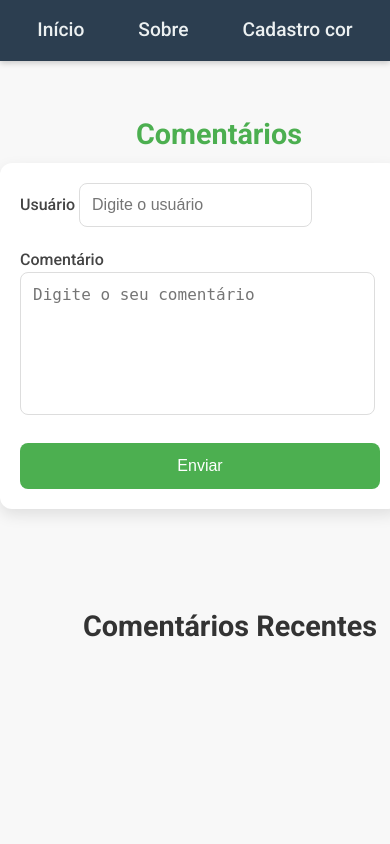
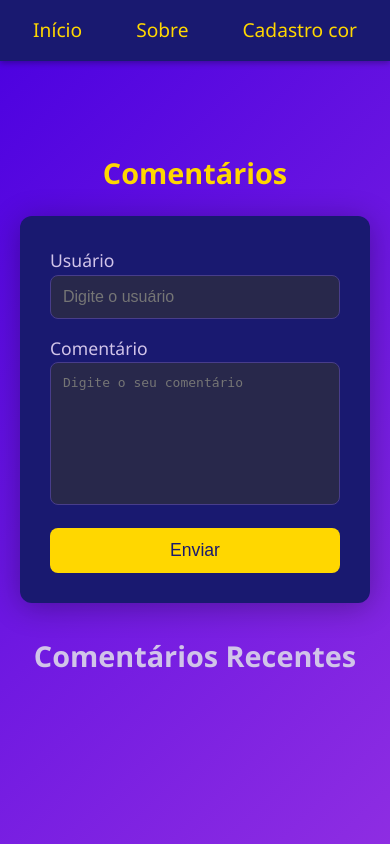
Before and after one commit to DevGabrielPortfolio/render_template_atualizado, a Flask app: page /comentarios in a window 390 px wide; the page is wider, and only the part inside the window is pictured. Run offline with Flask 3, Linux system fonts and the light colour scheme; data that the repository does not hold is empty.

Commit message:
MODIFY: posicionamento

```diff
--- a/static/css/comentarios.css
+++ b/static/css/comentarios.css
@@ -7,35 +7,41 @@
 
 /* Corpo e fundo da página */
 body {
-    font-family: 'Roboto', sans-serif;
-    background-color: #f8f8f8;
-    color: #333;
+    font-family: 'Segoe UI', Tahoma, Geneva, Verdana, sans-serif;
+    background: linear-gradient(135deg, #4A00E0, #8E2DE2); /* Gradiente roxo profundo */
+    color: #E0E0E0; /* Cinza claro */
     line-height: 1.6;
+    display: flex;
+    justify-content: center;
+    align-items: flex-start;
+    min-height: 100vh;
 }
 
-.container{
-    position: absolute;
-    left: 130px;
-    width: 800px;
+/* Container principal */
+.container {
+    width: 100%;
+    max-width: 900px;
+    margin-top: 80px;
+    padding: 20px;
 }
 
-/* Container do formulário */
+/* Container do formulário (fixo à direita) */
 .container-form {
-    width: 100%;
-    max-width: 650px;
-    padding: 25px;
-    background-color: #fff;
+    position: fixed;
+    right: 30px;
+    bottom: 30px;
+    width: 350px;
+    padding: 30px;
+    background-color: #191970; /* Azul meia-noite */
+    box-shadow: 0 4px 30px rgba(0, 0, 0, 0.3);
     border-radius: 12px;
-    box-shadow: 0 6px 15px rgba(0, 0, 0, 0.1);
-    position: fixed;
-    top: 100px;
-    left: 60%;
-    transition: all 0.3s ease;
     z-index: 1000;
+    transition: transform 0.3s ease, box-shadow 0.3s ease;
 }
 
 .container-form:hover {
-    transform: translateY(-5px);
+    transform: scale(1.05);
+    box-shadow: 0 8px 50px rgba(0, 0, 0, 0.4);
 }
 
 .formatacao-form {
@@ -44,198 +50,185 @@ body {
 }
 
 .formatacao-form label {
+    font-size: 1.1em;
+    color: #D1C4E9; /* Roxo claro */
+    margin-bottom: 8px;
+    text-align: left;
     font-weight: 500;
-    margin-bottom: 5px;
-    color: #444;
 }
 
 .formatacao-form input[type="text"],
 .formatacao-form textarea {
+    width: 100%;
     padding: 12px;
-    font-size: 1rem;
-    border: 1px solid #ddd;
+    margin-bottom: 15px;
+    border: 1px solid #483D8B; /* Azul ardósia escuro */
     border-radius: 8px;
-    margin-bottom: 20px;
-    transition: border 0.3s ease;
+    font-size: 1em;
+    background-color: #28284B; /* Azul escuro */
+    color: #E0E0E0;
+    transition: border-color 0.3s ease, box-shadow 0.3s ease;
 }
 
 .formatacao-form input[type="text"]:focus,
 .formatacao-form textarea:focus {
-    border-color: #4CAF50;
-    outline: none;
+    border-color: #FFD700; /* Dourado */
+    box-shadow: 0 0 5px rgba(255, 215, 0, 0.6);
 }
 
 .formatacao-form button {
-    padding: 14px;
-    background-color: #4CAF50;
-    color: white;
+    width: 100%;
+    padding: 12px;
+    background-color: #FFD700; /* Dourado */
+    color: #191970; /* Azul meia-noite */
+    font-size: 1.1em;
     border: none;
     border-radius: 8px;
     cursor: pointer;
-    font-size: 1.1rem;
-    transition: background-color 0.3s ease;
+    transition: background-color 0.3s ease, transform 0.2s ease;
 }
 
 .formatacao-form button:hover {
-    background-color: #45a049;
+    background-color: #DAA520; /* Dourado escuro */
+    transform: translateY(-2px);
 }
 
-/* Exibição dos comentários */
+.formatacao-form button:active {
+    background-color: #B8860B; /* Dourado mais escuro */
+    transform: translateY(0);
+}
+
 .result {
     width: 100%;
-    max-width: 600px;
+    max-width: 650px;
     margin: 40px auto 0;
 }
 
 .mensagem {
-    background-color: #fff;
+    background-color: #28284B; /* Azul escuro */
     padding: 20px;
     border-radius: 10px;
     margin-bottom: 20px;
-    box-shadow: 0 4px 10px rgba(0, 0, 0, 0.1);
+    box-shadow: 0 4px 30px rgba(0, 0, 0, 0.3);
     transition: transform 0.3s ease, box-shadow 0.3s ease;
 }
 
 .mensagem:hover {
     transform: translateY(-5px);
-    box-shadow: 0 6px 15px rgba(0, 0, 0, 0.2);
+    box-shadow: 0 8px 50px rgba(0, 0, 0, 0.4);
 }
 
 .mensagem strong {
-    color: #4CAF50;
-    font-size: 1.2rem;
+    color: #FFD700; /* Dourado */
+    font-size: 1.2em;
 }
 
 .mensagem .data_comentario {
-    font-size: 0.85rem;
-    color: #888;
+    font-size: 0.85em;
+    color: #B0C4DE; /* Azul claro */
     margin-left: 10px;
 }
 
 .mensagem p {
-    font-size: 1rem;
-    color: #555;
+    font-size: 1em;
+    color: #E0E0E0;
     margin-top: 10px;
     line-height: 1.6;
+    overflow-wrap: break-word;
 }
 
-/* Estilo adicional para o título da página */
+mensagem span {
+    overflow-wrap: break-word;
+    word-break: break-word;
+}
+
 h1 {
     text-align: center;
-    color: #4CAF50;
-    font-size: 2.5rem;
+    color: #FFD700; /* Dourado */
+    font-size: 2em;
     margin-top: 50px;
+    font-weight: 700;
 }
 
 h2 {
-    color: #333;
-    font-size: 1.8rem;
+    color: #D1C4E9; /* Roxo claro */
+    font-size: 1.5em;
     margin-bottom: 15px;
     text-align: center;
+    font-weight: 600;
 }
 
 /* Estilos para garantir boa leitura em dispositivos móveis */
+@media (max-width: 1400px) {
+    .container {
+        display: flex;
+        flex-direction: column;
+        align-items: center;
+    }
 
+    .container-form {
+        position: relative;
+        right: auto;
+        bottom: auto;
+        width: 100%;
+        max-width: 600px;
+        margin-top: 20px;
+    }
 
-@media (max-width: 1400px) {
-    .container-form {
-        padding: 20px;
-        position: absolute;
-        top: 6px;
-        left: -124px;
-        display: block;
-        position: relative;
+    .result {
         max-width: 600px;
     }
 
-    .container > h1{
-        margin-left: -500px;
+    h1, h2 {
+        font-size: 1.8em;
     }
 
-    .formatacao-form input[type="text"],
-    .formatacao-form button {
-        font-size: 1rem;
+    .mensagem{
+        width: 100%;
+    }
+}
+
+@media (max-width: 600px) {
+    .container {
+        display: flex;
+        flex-direction: column;
+        align-items: center;
+    }
+
+    .container-form {
+        position: relative;
+        right: auto;
+        bottom: auto;
+        width: 100%;
+        max-width: 400px;
+        margin-top: 20px;
     }
 
     .mensagem {
         padding: 15px;
-        left: 0;
-        width: auto;
+        width: 100%;
         display: flex;
         flex-direction: column;
-        justify-content: flex-start;
-    }
-    .result{
-        margin-left: -100px;
-        margin-top: 100px;
     }
 
-    .result > h2{
-        margin-left: -200px;
+    .result {
+        margin-top: 30px;
     }
 
     h1, h2 {
-        font-size: 1.8rem;
+        font-size: 1.8em;
     }
-
-
 }
 
-@media (max-width: 600px) {
-    .container-form {
-        padding: 20px;
-        position: absolute;
-        top: 6px;
-        left: -130px;
-        display: block;
-        position: relative;
-        max-width: 400px;
-    }
-
-    .container > h1{
-        margin-left: -622px;
-    }
-
-    .formatacao-form input[type="text"],
-    .formatacao-form button {
-        font-size: 1rem;
-    }
-
-    #comentario{
-        width: 355px;
-    }
-
-    .mensagem {
-        padding: 15px;
-        left: 0;
-        max-width: 400px;
-        display: flex;
-        flex-direction: column;
-        justify-content: flex-start;
-        margin-left: -30px;
-    }
-    .result{
-        margin-left: -100px;
-        margin-top: 100px;
-    }
-
-    .result > h2{
-        margin-left: -200px;
-    }
-
-    h1, h2 {
-        font-size: 1.8rem;
-    }
-
-
-}
-
-
-/* Estilo do cabeçalho */
 header {
-    background-color: #2C3E50;
+    background-color: #191970; /* Azul meia-noite */
     padding: 15px 0;
-    box-shadow: 0 2px 6px rgba(0, 0, 0, 0.2);
+    box-shadow: 0 2px 6px rgba(0, 0, 0, 0.3);
+    width: 100%;
+    position: fixed;
+    top: 0;
+    left: 0;
+    z-index: 999;
 }
 
 nav ul {
@@ -247,21 +240,21 @@ nav ul {
 
 nav ul li a {
     text-decoration: none;
-    color: #ECF0F1;
+    color: #FFD700; /* Dourado */
     font-weight: 500;
-    font-size: 1.2rem;
+    font-size: 1.2em;
     padding: 12px;
     transition: color 0.3s ease, transform 0.3s ease;
 }
 
 nav ul li a:hover {
-    color: #1ABC9C; /* Cor de destaque quando passar o mouse */
+    color: #DAA520; /* Dourado escuro */
     transform: scale(1.1);
 }
 
 .botao_excluir {
-    background-color: #E74C3C;
-    color: white;
+    background-color: #B22222; /* Vermelho tijolo */
+    color: #E0E0E0; /* Cinza claro */
     width: 60px;
     height: 35px;
     border: none;
@@ -271,7 +264,7 @@ nav ul li a:hover {
 
 .botao_excluir:hover {
     transform: scale(1.1);
-    background-color: #C0392B;
+    background-color: #8B0000; /* Vermelho escuro */
 }
 
 .like,
```
Also changed, not shown: static/css/index.css (+55 -17 lines).
